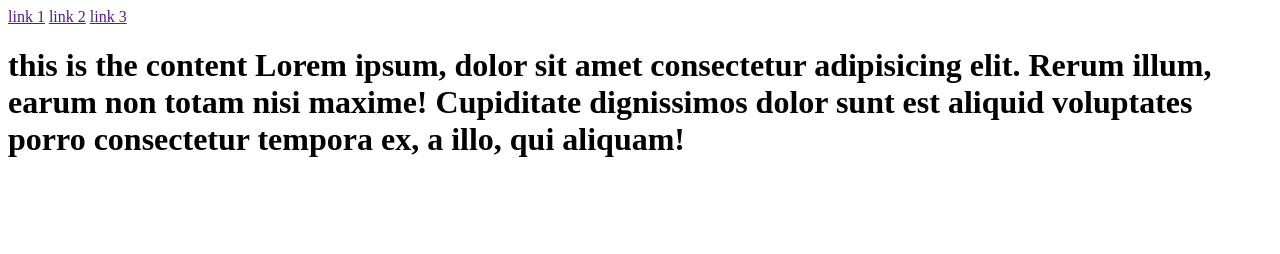
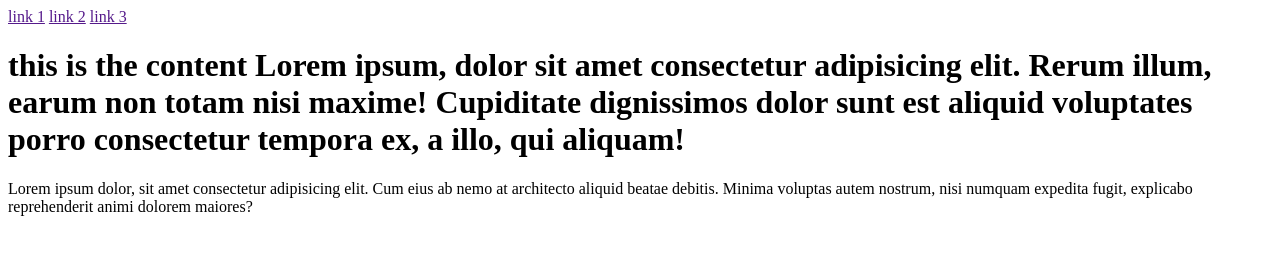
Before and after one commit to legend7x/lec-8, a plain HTML site: page index.html in a window 1280 px wide. Drawn offline with Linux system fonts and the light colour scheme.

Commit message:
adding the paragraph

```diff
--- a/index.html
+++ b/index.html
@@ -14,6 +14,7 @@
     </div>
     <div class="con">
         <h1>this is the content Lorem ipsum, dolor sit amet consectetur adipisicing elit. Rerum illum, earum non totam nisi maxime! Cupiditate dignissimos dolor sunt est aliquid voluptates porro consectetur tempora ex, a illo, qui aliquam!</h1>
+        <p>Lorem ipsum dolor, sit amet consectetur adipisicing elit. Cum eius ab nemo at architecto aliquid beatae debitis. Minima voluptas autem nostrum, nisi numquam expedita fugit, explicabo reprehenderit animi dolorem maiores?</p>
     </div>
 </body>
 </html>
```
